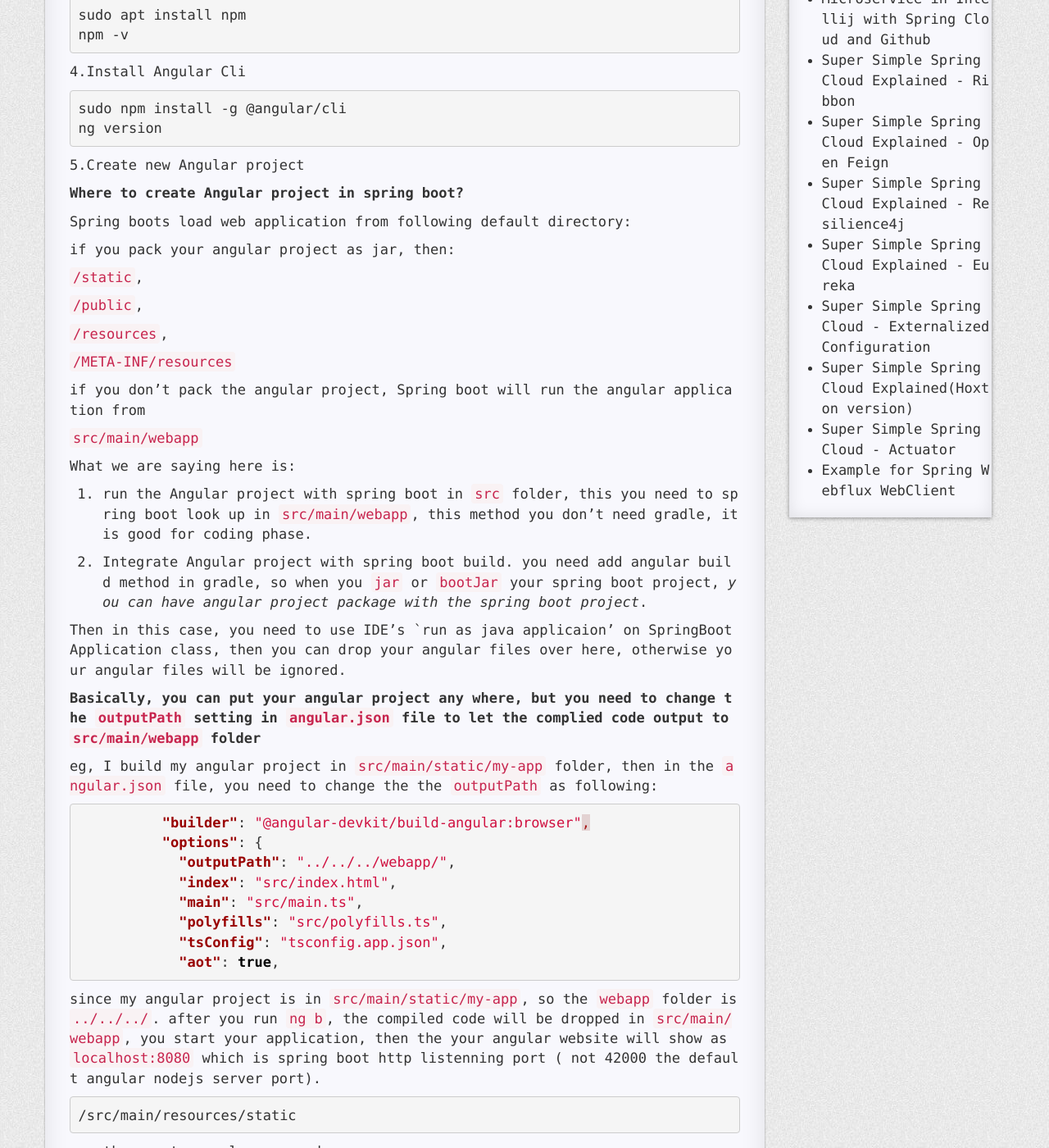
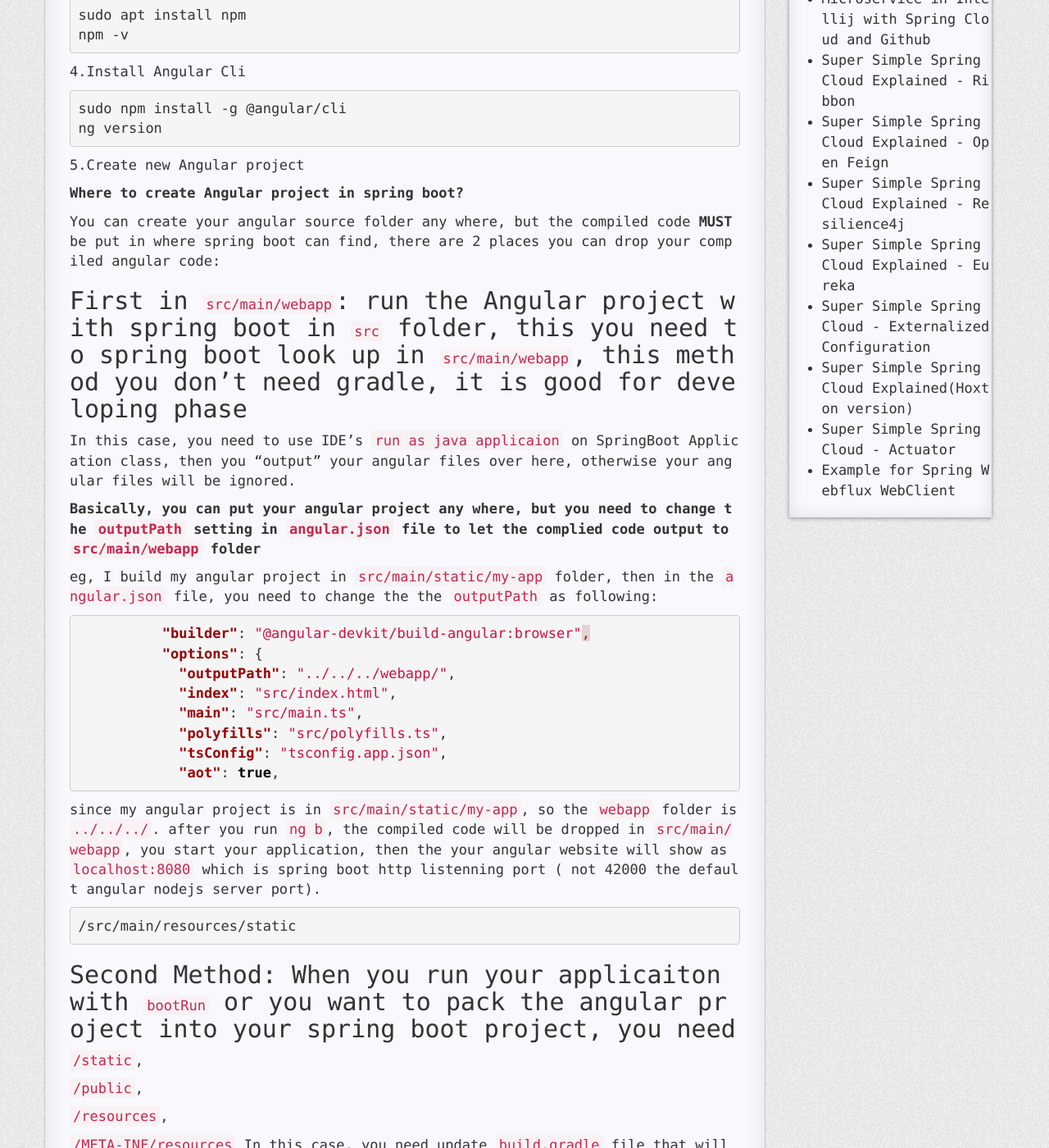
Before and after one commit to R0NGSH3N/r0ngsh3n.github.io, a Jekyll site: the page built from _posts/2020-04-11-angular-spring.md, in a window 1280 px wide and 1400 px high, scrolled down 740 px. Shown: the whole window at 82% size. Built offline with Jekyll 4.4.1, drawn with Linux system fonts in a browser that asks for light colours; nearby versions of some CDN libraries; comment, search, counter and statistics services are not loaded; a style sheet for code colours, icons or effects is not loaded; some of the changed text lies outside the part shown.

Commit message:
update article

```diff
--- a/_posts/2020-04-11-angular-spring.md
+++ b/_posts/2020-04-11-angular-spring.md
@@ -48,30 +48,13 @@ ng version
 
 **Where to create Angular project in spring boot?**
 
-Spring boots load web application from following default directory:
+You can create your angular source folder any where, but the compiled code **MUST** be put in where spring boot can find, there are 2 places you can drop your compiled angular code:
 
-if you pack your angular project as jar, then:
-
-`/static`,
-
-`/public`,
-
-`/resources`,
-
-`/META-INF/resources`
-
-if you don't pack the angular project, Spring boot will run the angular application from
-
-`src/main/webapp`
-
-What we are saying here is:
-
-1. run the Angular project with spring boot in `src` folder, this you need to spring boot look up in `src/main/webapp`, this method you don't need gradle, it is good for coding phase.
-
-2. Integrate Angular project with spring boot build. you need add angular build method in gradle, so when you `jar` or `bootJar` your spring boot project, _you can have angular project package with the spring boot project_.
+## First in `src/main/webapp`: run the Angular project with spring boot in `src` folder, this you need to spring boot look up in `src/main/webapp`, this method you don't need gradle, it is good for developing phase
 
 
-Then in this case, you need to use IDE's `run as java applicaion' on SpringBoot Application class, then you can drop your angular files over here, otherwise your angular files will be ignored.
+
+In this case, you need to use IDE's `run as java applicaion` on SpringBoot Application class, then you "output" your angular files over here, otherwise your angular files will be ignored.
 
 **Basically, you can put your angular project any where, but you need to change the `outputPath` setting in `angular.json` file to let the complied code output to `src/main/webapp` folder**
 
@@ -94,6 +77,33 @@ since my angular project is in `src/main/static/my-app`, so the `webapp` folder
 /src/main/resources/static
 ~~~
 
+## Second Method: When you run your applicaiton with `bootRun` or you want to pack the angular project into your spring boot project, you need
+
+`/static`,
+
+`/public`,
+
+`/resources`,
+
+`/META-INF/resources`
+In this case, you need update `build.gradle` file that will inform gradle when run the packing job, it will compile the angular project first. Update `build.gradle` file as following:
+
+1. Add `com.moowork.node` plug:
+
+~~~groovy
+plugins {
+    id 'org.springframework.boot' version '2.3.5.RELEASE'
+    id 'io.spring.dependency-management' version '1.0.10.RELEASE'
+    id 'java'
+    id "io.freefair.lombok" version "5.3.0"
+    id "com.moowork.node" version "1.3.1"
+}
+~~~
+
+2. Add Nodejs dependency:
+
+3.
+
 run the create angular command:
 
 ~~~bash
```
